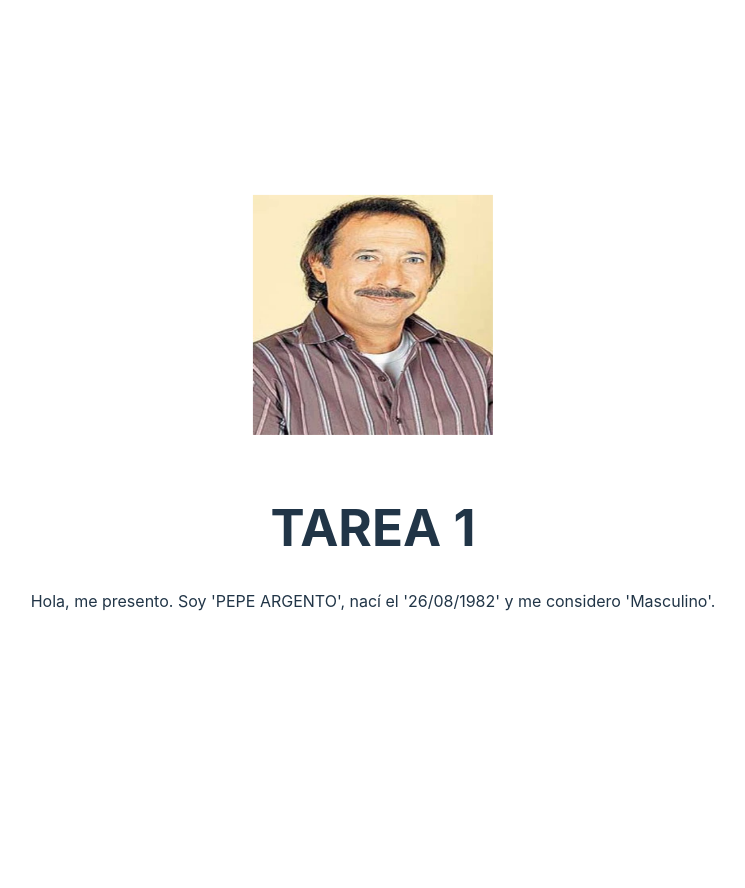
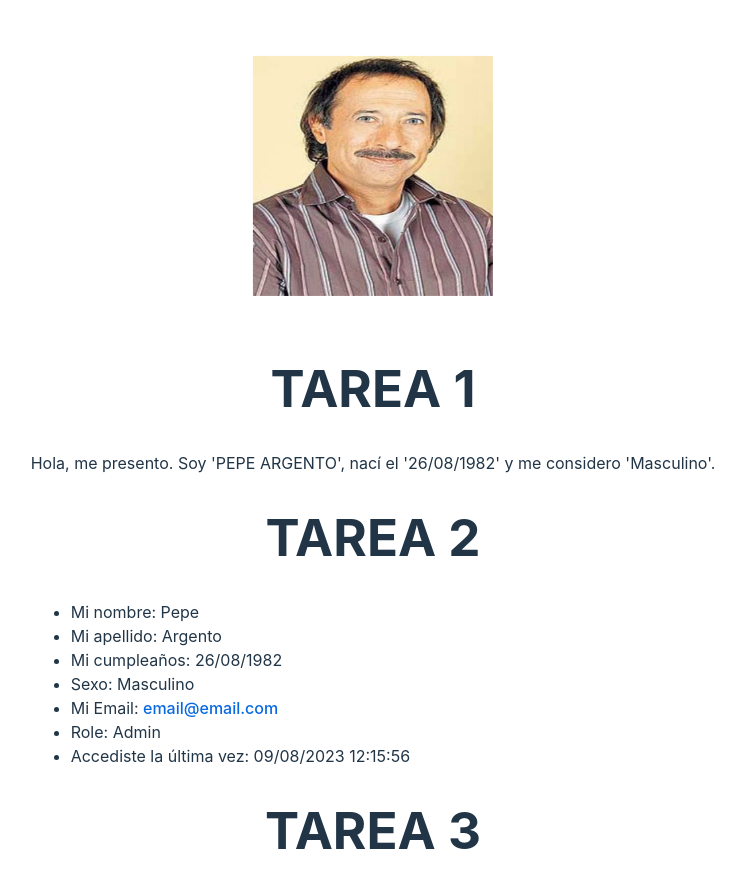
Before and after one commit to Desarrollos-Web-Urquiza/tarea_pry, a Vue app: page / in a window 1280 px wide. Shown: the top 888 px of the page, without its empty margins (267-1012 px from the left). Before the commit the page ends 800 px from the top, so only its background shows below. Built offline with nearby package versions, Linux system fonts and the light colour scheme.

Commit message:
task2 completed

```diff
--- a/src/components/HelloWorld.vue
+++ b/src/components/HelloWorld.vue
@@ -1,8 +1,10 @@
 <script setup lang="ts">
 import useTask1 from '../composables/task1.ts';
+import useTask2 from '../composables/task2.ts';
 import { ref } from 'vue'
 
 const { createGreeting } = useTask1();
+const { createList } = useTask2();
 
 defineProps<{ msg: string }>()
 
@@ -15,16 +17,49 @@ const greetingTask1 = createGreeting({
 });
 const greetingTask1Ref = ref(greetingTask1)
 
+const listTask2 = createList({
+  name: "Pepe",
+  surname: "Argento",
+  birthdayDate: new Date("1982-08-26"),
+  Gender: "Masculino",
+  email: "email@email.com",
+  role: "Admin",
+  lastAccess: new Date("2023-08-09T12:15:56Z")
+});
+
+const listTask2Ref = ref(listTask2)
+
+console.log('listTask2', listTask2);
 console.log('greetingTask1', greetingTask1);
 </script>
 
 <template>
   <h1>TAREA 1</h1>
   <p>{{ greetingTask1Ref.presentation }} {{ greetingTask1Ref.identification }} {{ greetingTask1Ref.birthday }} {{ greetingTask1Ref.gender }}</p>
+  <h1>TAREA 2</h1>
+  <div>
+    <ul>
+      <li v-for="(value, key) in listTask2" :key="key">
+        <!-- Si la clave es 'email', separa "Mi Email:" del valor y renderiza el email como un enlace -->
+        <template v-if="key === 'email'">
+          Mi Email: <a :href="'mailto:' + value.split(': ')[1]" style="color: #0969e1">{{ value.split(': ')[1] }}</a>
+        </template>
+        <template v-else>
+          {{ value }}
+        </template>
+      </li>
+    </ul>
+  </div>
+  <h1>TAREA 3</h1>
 </template>
 
 <style scoped>
 .read-the-docs {
   color: #888;
 }
+ul {
+  display: flex;
+  flex-direction: column;
+  align-items: flex-start;
+}
 </style>
--- a/src/composables/task2.ts
+++ b/src/composables/task2.ts
@@ -1,26 +1,121 @@
-import { ref } from 'vue';
+export default function useTask2() {
 
-export default function useTask1() {
-    const contador = ref(0);
+    type Gender = "Masculino" | "Femenino";
 
-    // function greeting() {
-    //    return 'Hola, me presento';
-    // }
+    interface GenderProps {
+        Gender: Gender;
+    }
 
-    // function incrementar() {
-    //     contador.value++;
-    // }
+    const createGender = ({
+        Gender
+    }: GenderProps): string => {
+        return `Sexo: ${Gender}`;
+    };
 
-    // function incrementar() {
-    //     contador.value++;
-    // }
+    interface BirthdayProps {
+        birthdayDate: Date;
+    }
 
-    // function incrementar() {
-    //     contador.value++;
-    // }
+    const createBirthday = ({
+        birthdayDate
+    }: BirthdayProps): string => {
+        let birthdayDateString: String  = birthdayDate.toLocaleDateString('es-ES', {
+            day: '2-digit',
+            month: '2-digit',
+            year: 'numeric',
+            timeZone: 'UTC'
+        });
+        return `Mi cumpleaños: ${birthdayDateString}`;
+    };
+
+    interface NameProps {
+        name: string;
+    }
+
+    const createName = ({
+        name
+    }: NameProps): string => {
+        return `Mi nombre: ${name}`;
+    };
+
+    interface SurnameProps {
+        surname: string;
+    }
+
+    const createSurname = ({
+        surname
+    }: SurnameProps): string => {
+        return `Mi apellido: ${surname}`;
+    };
+
+    interface EmailProps {
+        email: string;
+    }
+
+    const createEmail = ({
+        email
+    }: EmailProps): string => {
+        return `Mi Email: ${email}`;
+    };
+
+    interface RoleProps {
+        role: string;
+    }
+
+    const createRole = ({
+        role
+    }: RoleProps): string => {
+        return `Role: ${role}`;
+    };
+
+    interface LastAccessProps {
+        lastAccess: Date;
+    }
+
+    const createLastAccess = ({
+        lastAccess
+    }: LastAccessProps): string => {
+        let lastAccessString: String = lastAccess.toLocaleString('es-ES', {
+            day: '2-digit',
+            month: '2-digit',
+            year: 'numeric',
+            hour: '2-digit',
+            minute: '2-digit',
+            second: '2-digit',
+            timeZone: 'UTC'
+        });
+        return `Accediste la última vez: ${lastAccessString.replace(',', '')}`;
+    };
+
+    interface createListProps {
+        name: string;
+        surname: string;
+        birthdayDate: Date;
+        Gender: Gender;
+        email: string;
+        role: string;
+        lastAccess: Date;
+    }
+
+    const createList = ({
+        name,
+        surname,
+        birthdayDate,
+        Gender,
+        email,
+        role,
+        lastAccess
+    }: createListProps) => ({
+        name: createName({name}),
+        surname: createSurname({surname}),
+        birthday: createBirthday({birthdayDate}),
+        gender: createGender({Gender}),
+        email: createEmail({email}),
+        role: createRole({role}),
+        lastAccess: createLastAccess({lastAccess})
+    })
 
     return {
-        contador,
-        // incrementar
+        createList
     };
 }
```
